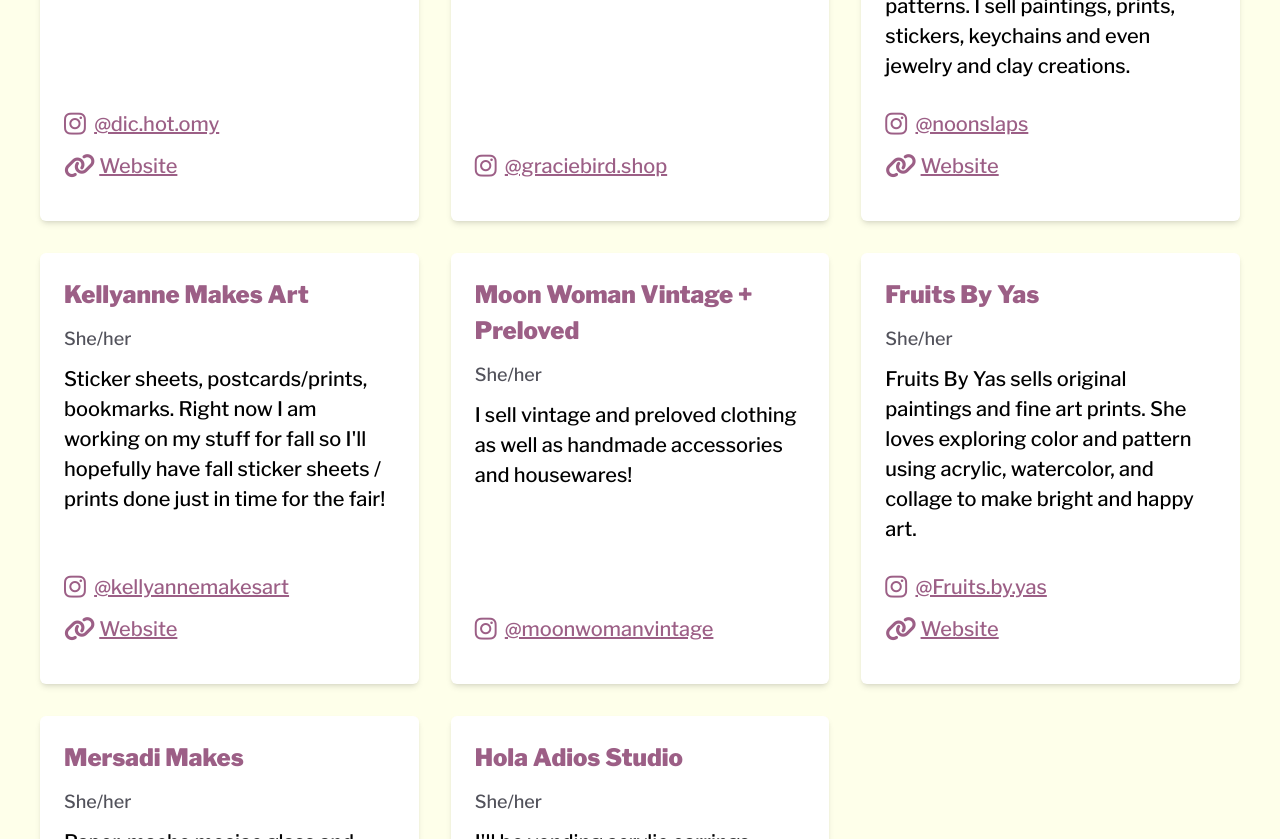
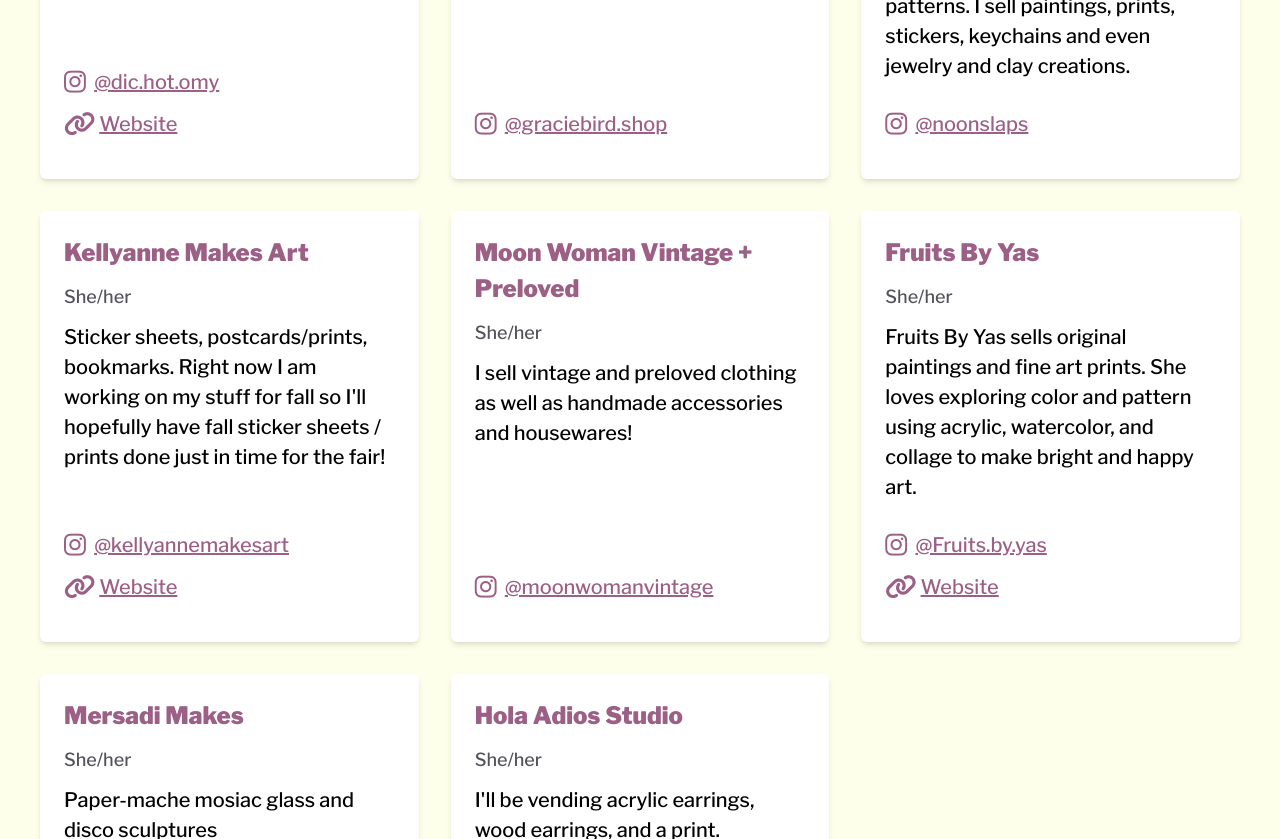
Before and after one commit to breezyfasano/chicago-craft-club, a Next.js app: page /bans-off-our-bodies in a window 1280 px wide. Shown: the part 4760-5599 px from the top of the page. Built offline with nearby package versions, Linux system fonts and the light colour scheme.

Commit message:
Fix links to vendor websites and update announcement bar

```diff
--- a/components/AnnouncementBar.js
+++ b/components/AnnouncementBar.js
@@ -1,19 +1,16 @@
-import React from 'react'
-
+import Link from 'next/link'
 export default function AnnouncementBar() {
   return (
     <div className='bg-yellow text-center border-black border-solid border-t-4 border-b-4 px-0 py-2'>
       <span className='font-black text-md mb-0'>
         The Bans Off Our Bodies craft fair for reproductive rights is on August
         12!{' '}
-        <a
-          href='https://www.instagram.com/p/Cfwfdl_uDQl/'
-          target='_blank'
-          rel='noreferrer'
-        >
-          {' '}
-          More info.
-        </a>
+        <Link href='/bans-off-our-bodies'>
+          <a target='_blank' rel='noreferrer'>
+            {' '}
+            More info.
+          </a>
+        </Link>
       </span>
     </div>
   )
--- a/utils/data/vendors.json
+++ b/utils/data/vendors.json
@@ -3,35 +3,35 @@
     "pronouns": "She/her",
     "name": "Holzbrennen Studio",
     "description": "Eclectic- focusing on up-cycled materials as well as shrinky dink items (earrings, pins, keychains etc)",
-    "website": "http://etsy.com/shop/HolzbrennenStudio",
+    "website": "https://etsy.com/shop/HolzbrennenStudio",
     "instagram": "@holzbrennenstudio"
   },
   {
     "pronouns": "She/her",
     "name": "TheCutestStop",
     "description": "I make popsockets and keychains! I do a lot of themes but plan on bringing my new collection of women's right/feminist keychains and popsockets I'm creating",
-    "website": "thecuteststop.com",
+    "website": "https://www.thecuteststop.com",
     "instagram": "@thecuteststop"
   },
   {
     "pronouns": "She/they",
     "name": "Alyse Ruriani",
     "description": "I create mental health, self care, and social justice related artwork. I have a range of items, such as stickers, prints, cards, pins, and more!",
-    "website": "Alyseruriani.com",
+    "website": "https://www.alyseruriani.com",
     "instagram": "@alyseruriani"
   },
   {
     "pronouns": "She/her",
     "name": "Taylor Whyte",
     "description": "Ceramics/screen printed totes",
-    "website": "http://taylorwhyteceramics.com/",
+    "website": "http://www.taylorwhyteceramics.com/",
     "instagram": "@Taylorwhyteceramics"
   },
   {
     "pronouns": "He/him",
     "name": "Intergalactic Design Co.",
     "description": "Shirts, stickers, pins, & hats with a message.",
-    "website": "https://intergalactic.design/",
+    "website": "https://www.intergalactic.design/",
     "instagram": "@intergalacticdesign"
   },
   {
@@ -66,7 +66,7 @@
     "pronouns": "She/her",
     "name": "Loveabell Studio",
     "description": "I make stationery, jewelry, or items for your home. I try to upcycling through my materials.",
-    "website": "www.etsy.com/LoveabellStudio",
+    "website": "https://www.etsy.com/LoveabellStudio",
     "instagram": "@loveabellstudio"
   },
   {
@@ -94,7 +94,7 @@
     "pronouns": "She/they",
     "name": "Bitza Press",
     "description": "Zines and art prints",
-    "website": "www.bitzapress.com",
+    "website": "https://www.bitzapress.com",
     "instagram": "@bitzapress"
   },
   {
@@ -108,7 +108,7 @@
     "pronouns": "They/them",
     "name": "Hot Trash Art",
     "description": "Handmade earrings and some art prints. I make earrings out of clay and found objects.",
-    "website": "http://www.etsy.com/shop/hottrashart",
+    "website": "https://www.etsy.com/shop/hottrashart",
     "instagram": "@hot_trash_art"
   },
   {
@@ -164,7 +164,7 @@
     "pronouns": "They/them",
     "name": "NoonSlaps",
     "description": "I primarily use watercolor, acrylic, and marker to recreate my familiar yet never the same, abstract patterns. I sell paintings, prints, stickers, keychains and even jewelry and clay creations.",
-    "website": "www.Instagram.com/noonslaps",
+    "website": "",
     "instagram": "@noonslaps"
   },
   {
```
